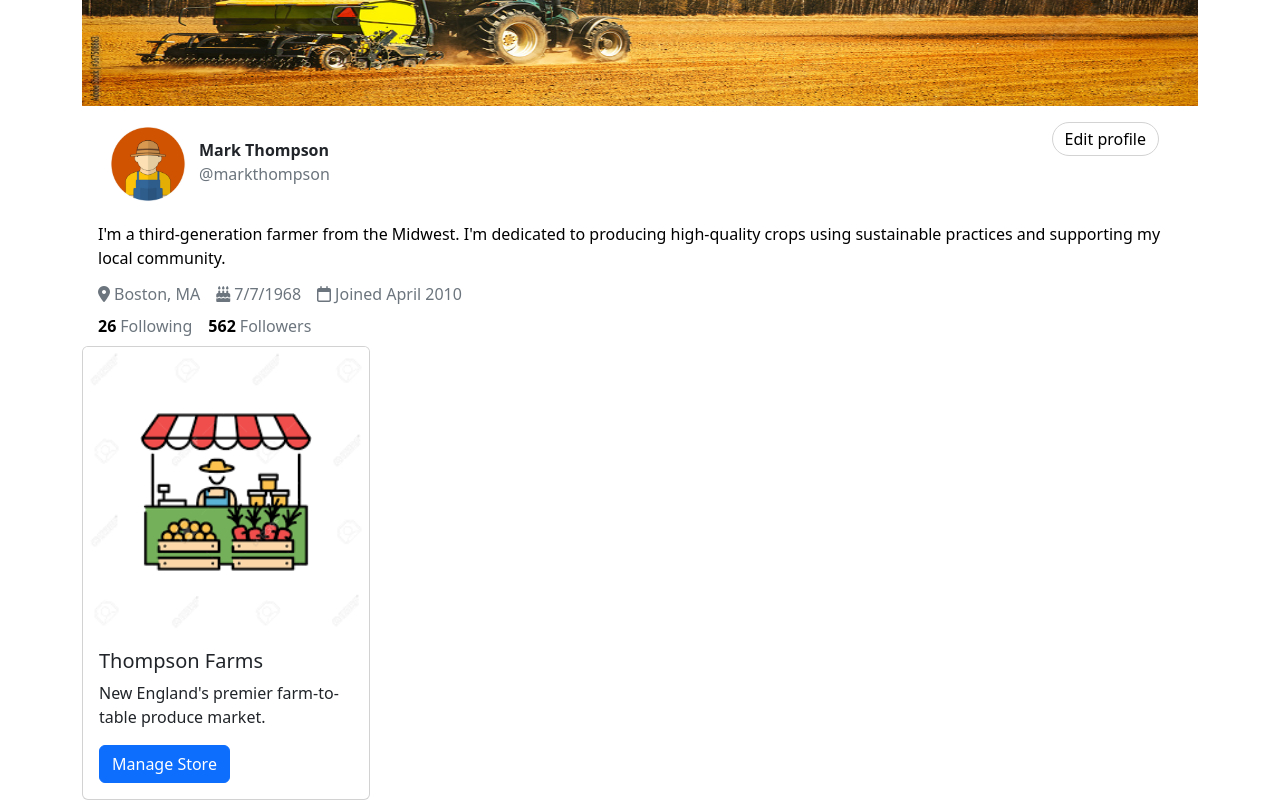
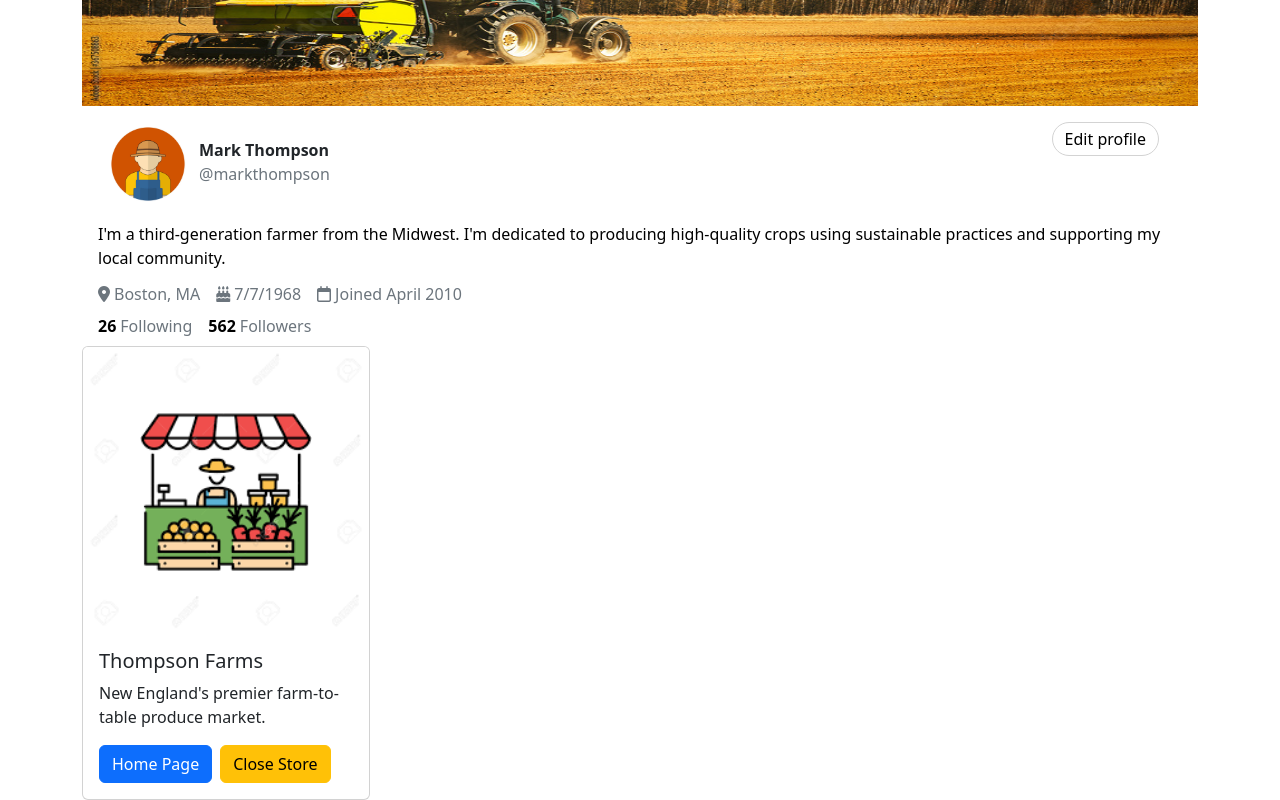
Before and after one commit to yanzhenl/5610-team-project, a React (Create React App) app: page /profile/farmer in a window 1280 px wide. Shown: the part 198-998 px from the top of the page. Built offline with nearby package versions, Linux system fonts and the light colour scheme.

Commit message:
update store card

```diff
--- a/src/profile/farmer-profile/index.js
+++ b/src/profile/farmer-profile/index.js
@@ -33,7 +33,7 @@ function FarmerProfile() {
             <div className="text-muted ms-4">{farmer.handle}</div>
           </div>
           <div className="col-2">
-            <Link to="/tuiter/edit-profile">
+            <Link to="/profile/edit-profile">
               <button className="rounded-pill float-end mt-2 button">
                 Edit profile
               </button>
@@ -65,7 +65,8 @@ function FarmerProfile() {
         <div className="card-body">
           <h5 className="card-title">{farmer.storeName}</h5>
           <p className="card-text">{farmer.storeDescription}</p>
-          <a href="#" className="btn btn-primary">Manage Store</a>
+          <a href="#" className="btn btn-primary">Home Page</a>
+          <a href="#" className="btn btn-warning ms-2">Close Store</a>
         </div>
       </div>
     </div>
```
